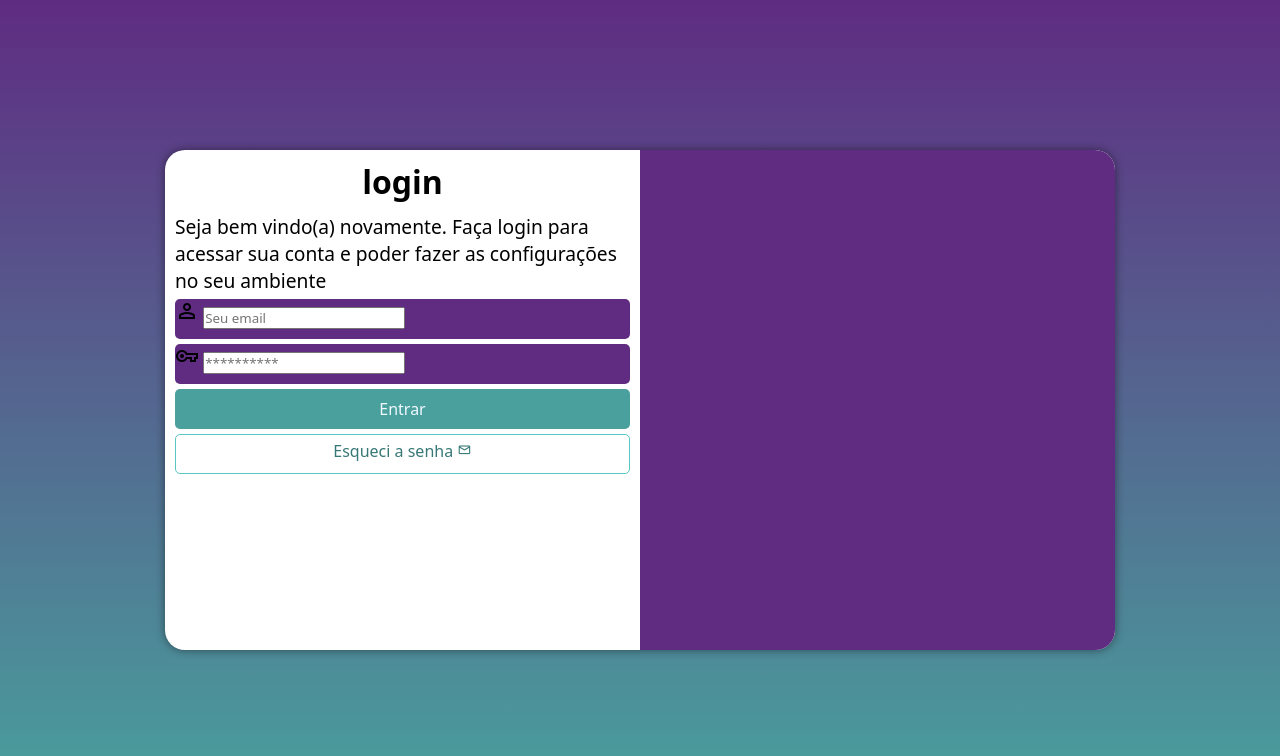
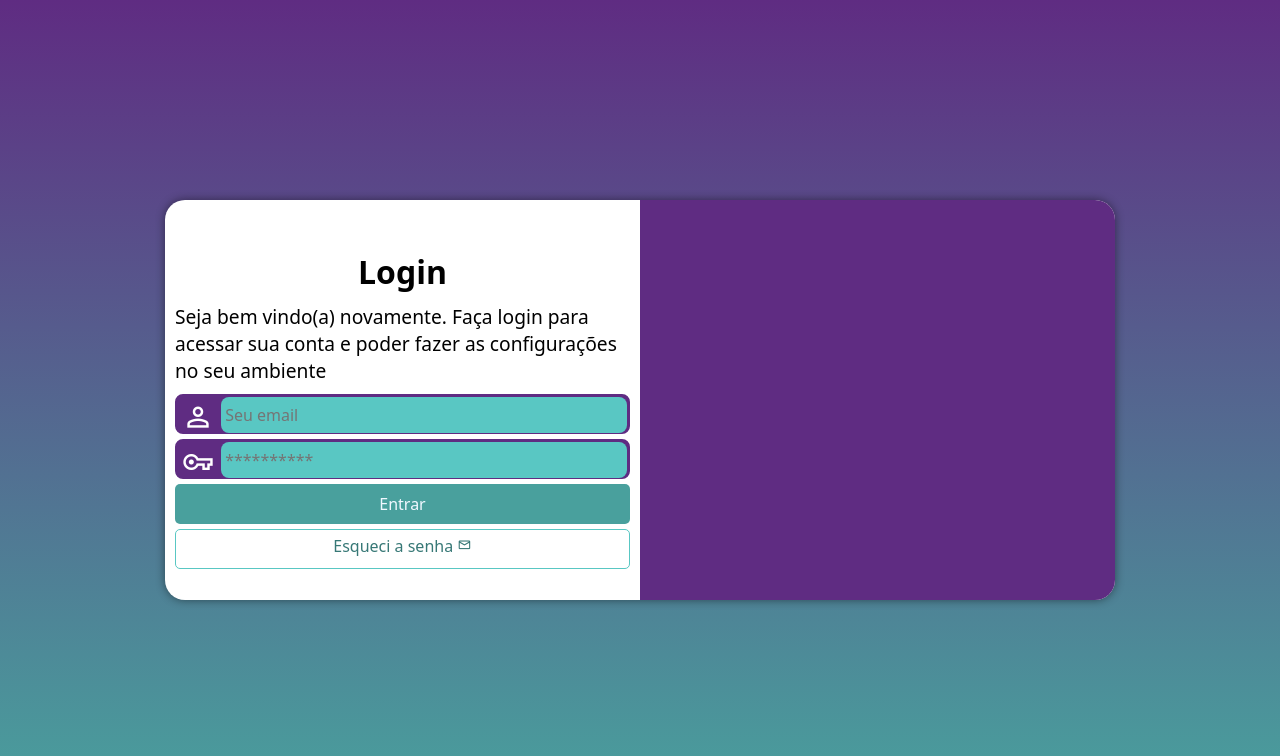
Before and after one commit to Josencleves/projeto-login, a plain HTML site: page index.html in a window 1280 px wide. Drawn offline with nearby package versions, Linux system fonts and the light colour scheme.

Commit message:
final11/04/2024

```diff
--- a/estilos/media-query.css
+++ b/estilos/media-query.css
@@ -14,6 +14,7 @@ Grandes telas: acima de 1200px
     }
     section#login {
         width: 80vw;
+        height: 400px;
 
     }
     section#login > div#imagem {
@@ -24,7 +25,7 @@ Grandes telas: acima de 1200px
     section#login > div#formulario {
         float: right;
         width: 70%;
-
+        padding-top: 50px;
     }
 }
 
@@ -34,6 +35,7 @@ Grandes telas: acima de 1200px
     }
     section#login {
         width: 950px;
+        height: 400px;
     }
     section#login > div#imagem {
         float:right;
@@ -43,6 +45,7 @@ Grandes telas: acima de 1200px
     section#login > div#formulario {
         float: left;
         width: 50%;
+        padding-top: 50px;
 
     }
     div#formulario > h1 {
@@ -50,5 +53,6 @@ Grandes telas: acima de 1200px
     }
     div#formulario > p {
         font-size: 1.2em;
+        margin: 10px 0px;
     }
 }
--- a/estilos/style.css
+++ b/estilos/style.css
@@ -35,7 +35,6 @@ section#login {
     position: absolute;
     top: 50%;
     left: 50%;
-    transform: translate(-50%, -50%);
     background-color: white;
     width: 250px;
     height: 500px;
@@ -44,6 +43,11 @@ section#login {
     box-shadow: 0px 0px 10px rgba(0, 0, 0, 0.466);
     transition: width .3s, height .3s;
     transition-timing-function: ease;
+    transform: translate(-50%, -50%);
+    /*
+    todas as transofrmações e transições
+    ,devem ser colocadas no final do seletor
+    */
 }
 section#login > div#imagem {
     display: block;
@@ -81,10 +85,32 @@ div#formulario > p {
     width: 100%;
     display: block;
     height: 40px;
-    border-radius: 5px;
+    border-radius: 8px;
     margin: 5px 0px;
+    border: 2px solid var(--lilas);
+
 }
 
+.campo span{
+    color: white;
+    /*background-color: black;*/
+    font-size: 2em;
+    width: 40px;
+    padding: 5px;
+}
+.campo > input {
+    background-color: #59c7c3;
+    font-size: 1em;
+    height: 100%;
+    border: none;
+    border-radius: 8px;
+    padding: 4px;
+    width: calc(100% - 45px);
+    transform: translateY(-12px);/*Sempre utilizar o transform na ultima linha do seletor*/
+}
+.campo > input:focus-within{
+    background-color: white;
+}
 
 /*
 Aplicando estilo ao formulário de login
--- a/index.html
+++ b/index.html
@@ -15,7 +15,7 @@
                 <!--Aqui vai a imagem nas css-->
             </div>
             <div id="formulario">
-                <h1>login</h1>
+                <h1>Login</h1>
                 <p>Seja bem vindo(a) novamente. Faça login para acessar sua conta e poder fazer as configurações no seu ambiente</p>
                 <form action="login.php" method="post" autocomplete="on">
                     <div class="campo">
```
